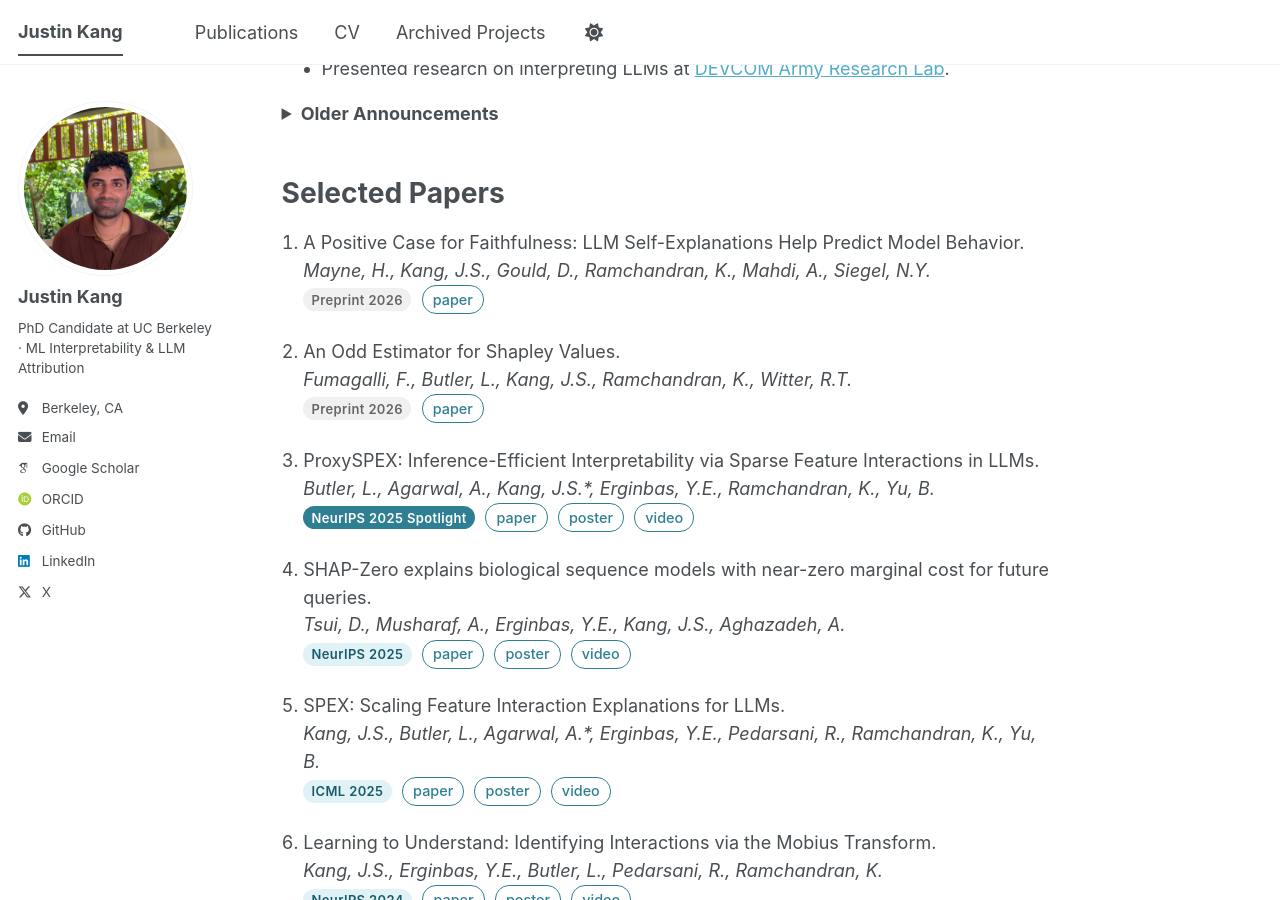
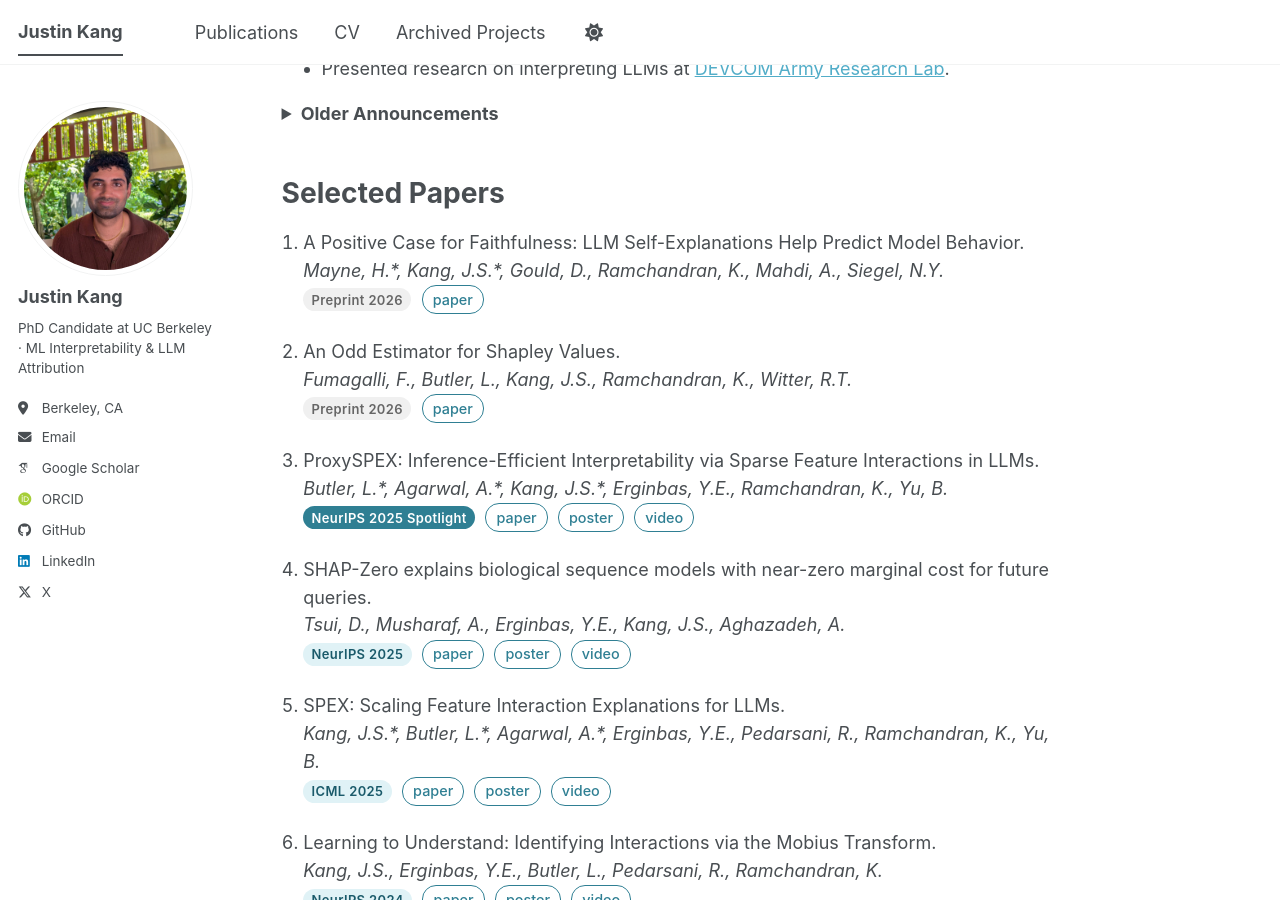
Before and after one commit to justinkang221/justinkang221.github.io, a Jekyll site: the page built from _pages/about.md, in a window 1280 px wide and 900 px high, scrolled down 1576 px. Built offline with Jekyll 4.4.1, drawn with Linux system fonts in a browser that asks for light colours; some web fonts are replaced; a script bundle is joined from its source files by our own code; library files that are not in the unit come from our copies.

Commit message:
Fix markdown rendering: escape equal contribution asterisks and use standard italics syntax

```diff
--- a/_pages/about.md
+++ b/_pages/about.md
@@ -50,19 +50,19 @@ Recent News
 Selected Papers
 ======
 
-1. A Positive Case for Faithfulness: LLM Self-Explanations Help Predict Model Behavior.<br><i>Mayne, H.*, Kang, J.S.*, Gould, D., Ramchandran, K., Mahdi, A., Siegel, N.Y.</i> <br><span class="venue-badge preprint">Preprint 2026</span> <span class="paper-links"><a href="https://arxiv.org/abs/2602.02639">paper</a></span>
+1. A Positive Case for Faithfulness: LLM Self-Explanations Help Predict Model Behavior.<br>*Mayne, H.\*, Kang, J.S.\*, Gould, D., Ramchandran, K., Mahdi, A., Siegel, N.Y.* <br><span class="venue-badge preprint">Preprint 2026</span> <span class="paper-links"><a href="https://arxiv.org/abs/2602.02639">paper</a></span>
 
-2. An Odd Estimator for Shapley Values.<br><i>Fumagalli, F., Butler, L., Kang, J.S., Ramchandran, K., Witter, R.T.</i> <br><span class="venue-badge preprint">Preprint 2026</span> <span class="paper-links"><a href="https://arxiv.org/abs/2602.01399">paper</a></span>
+2. An Odd Estimator for Shapley Values.<br>*Fumagalli, F., Butler, L., Kang, J.S., Ramchandran, K., Witter, R.T.* <br><span class="venue-badge preprint">Preprint 2026</span> <span class="paper-links"><a href="https://arxiv.org/abs/2602.01399">paper</a></span>
 
-3. ProxySPEX: Inference-Efficient Interpretability via Sparse Feature Interactions in LLMs.<br><i>Butler, L.*, Agarwal, A.*, Kang, J.S.*, Erginbas, Y.E., Ramchandran, K., Yu, B.</i> <br><span class="venue-badge spotlight">NeurIPS 2025 Spotlight</span> <span class="paper-links"><a href="https://arxiv.org/abs/2505.17495">paper</a> <a href="/files/ProxySPEX_Poster.pdf">poster</a> <a href="https://www.youtube.com/watch?v=k0Osjkj7l0s">video</a></span>
+3. ProxySPEX: Inference-Efficient Interpretability via Sparse Feature Interactions in LLMs.<br>*Butler, L.\*, Agarwal, A.\*, Kang, J.S.\*, Erginbas, Y.E., Ramchandran, K., Yu, B.* <br><span class="venue-badge spotlight">NeurIPS 2025 Spotlight</span> <span class="paper-links"><a href="https://arxiv.org/abs/2505.17495">paper</a> <a href="/files/ProxySPEX_Poster.pdf">poster</a> <a href="https://www.youtube.com/watch?v=k0Osjkj7l0s">video</a></span>
 
-4. SHAP-Zero explains biological sequence models with near-zero marginal cost for future queries.<br><i>Tsui, D., Musharaf, A., Erginbas, Y.E., Kang, J.S., Aghazadeh, A.</i> <br><span class="venue-badge conference">NeurIPS 2025</span> <span class="paper-links"><a href="https://arxiv.org/abs/2410.19236">paper</a> <a href="/files/SHAPzero_poster.png">poster</a> <a href="https://www.youtube.com/watch?v=FUjjYlrKlUM">video</a></span>
+4. SHAP-Zero explains biological sequence models with near-zero marginal cost for future queries.<br>*Tsui, D., Musharaf, A., Erginbas, Y.E., Kang, J.S., Aghazadeh, A.* <br><span class="venue-badge conference">NeurIPS 2025</span> <span class="paper-links"><a href="https://arxiv.org/abs/2410.19236">paper</a> <a href="/files/SHAPzero_poster.png">poster</a> <a href="https://www.youtube.com/watch?v=FUjjYlrKlUM">video</a></span>
 
-5. SPEX: Scaling Feature Interaction Explanations for LLMs.<br><i>Kang, J.S.*, Butler, L.*, Agarwal, A.*, Erginbas, Y.E., Pedarsani, R., Ramchandran, K., Yu, B.</i> <br><span class="venue-badge conference">ICML 2025</span> <span class="paper-links"><a href="https://arxiv.org/abs/2502.13870">paper</a> <a href="/files/SPEX_Poster.pdf">poster</a> <a href="https://www.youtube.com/watch?v=cV5UWAx8TPg">video</a></span>
+5. SPEX: Scaling Feature Interaction Explanations for LLMs.<br>*Kang, J.S.\*, Butler, L.\*, Agarwal, A.\*, Erginbas, Y.E., Pedarsani, R., Ramchandran, K., Yu, B.* <br><span class="venue-badge conference">ICML 2025</span> <span class="paper-links"><a href="https://arxiv.org/abs/2502.13870">paper</a> <a href="/files/SPEX_Poster.pdf">poster</a> <a href="https://www.youtube.com/watch?v=cV5UWAx8TPg">video</a></span>
 
-6. Learning to Understand: Identifying Interactions via the Mobius Transform.<br><i>Kang, J.S., Erginbas, Y.E., Butler, L., Pedarsani, R., Ramchandran, K.</i> <br><span class="venue-badge conference">NeurIPS 2024</span> <span class="paper-links"><a href="https://arxiv.org/abs/2402.02631">paper</a> <a href="/files/Learning_to_understand_poster.pdf">poster</a> <a href="https://www.youtube.com/watch?v=5-OHk25H1mE">video</a></span>
+6. Learning to Understand: Identifying Interactions via the Mobius Transform.<br>*Kang, J.S., Erginbas, Y.E., Butler, L., Pedarsani, R., Ramchandran, K.* <br><span class="venue-badge conference">NeurIPS 2024</span> <span class="paper-links"><a href="https://arxiv.org/abs/2402.02631">paper</a> <a href="/files/Learning_to_understand_poster.pdf">poster</a> <a href="https://www.youtube.com/watch?v=5-OHk25H1mE">video</a></span>
 
-7. The Fair Value of Data Under Heterogeneous Privacy Constraints in Federated Learning.<br><i>Kang, J.S., Pedarsani, R., Ramchandran, K.</i> <br><span class="venue-badge conference">TMLR 2024</span> <span class="venue-badge workshop">NeurIPS FL@FM 2023 Workshop</span> <span class="paper-links"><a href="https://arxiv.org/abs/2301.13336">paper</a> <a href="/files/Fairness_Poster.pdf">poster</a> <a href="https://www.youtube.com/watch?v=S_DBTIlaodE">video</a></span>
+7. The Fair Value of Data Under Heterogeneous Privacy Constraints in Federated Learning.<br>*Kang, J.S., Pedarsani, R., Ramchandran, K.* <br><span class="venue-badge conference">TMLR 2024</span> <span class="venue-badge workshop">NeurIPS FL@FM 2023 Workshop</span> <span class="paper-links"><a href="https://arxiv.org/abs/2301.13336">paper</a> <a href="/files/Fairness_Poster.pdf">poster</a> <a href="https://www.youtube.com/watch?v=S_DBTIlaodE">video</a></span>
 
 Industry Experience
 ======
```
